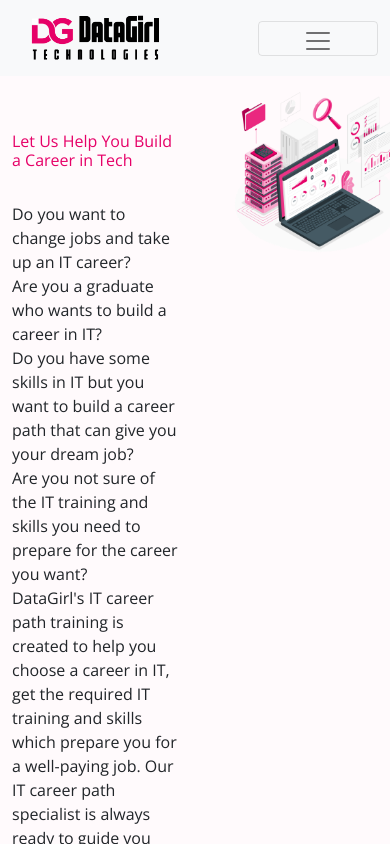
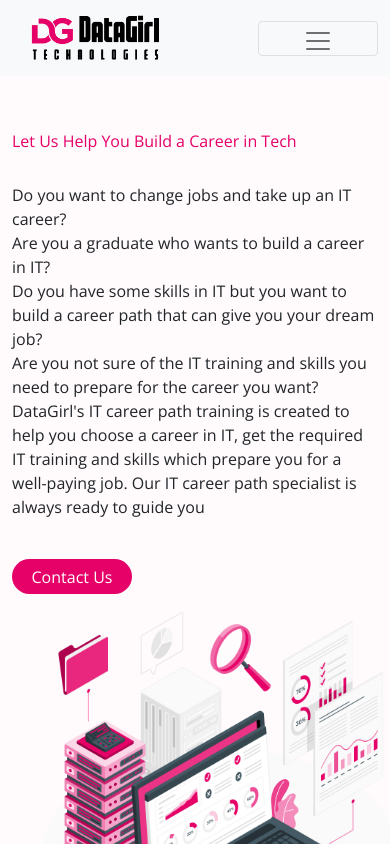
Before and after one commit to Fienne/website-project, a React (Create React App) app: page /get-trained in a window 390 px wide. Shown: the top 844 px of the page. Built offline with nearby package versions, Linux system fonts and the light colour scheme.

Commit message:
adjust hero section on get-trained page

```diff
--- a/src/Screens/GetTrained/GetTrained.jsx
+++ b/src/Screens/GetTrained/GetTrained.jsx
@@ -13,8 +13,8 @@
   return (
     <div>
       <Container>
-        <Row className="mt-2">
-          <Col>
+        <div className="row mt-2">
+          <div className="col-md-6">
             <h3 className="mt-5" style={{color:"var(--primary-color)"}}>Let Us Help You Build a Career in Tech</h3>
             <br/>
             <p>
@@ -30,15 +30,15 @@
             </p>
             <br/>
             <RegButton title="Contact Us" />
-          </Col>
-          <Col>
+          </div>
+          <div className ="col-md-6">
             <img
               src="./Images/Data extraction-amico.png"
               alt=""
               className="hero-image-trained"
             />
-          </Col>
-        </Row>
+          </div>
+        </div>
         <h3>Get Trained</h3>
 
         <Row>
```
